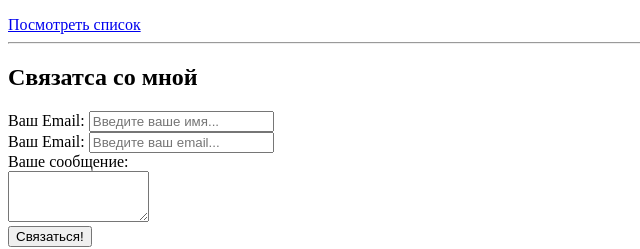
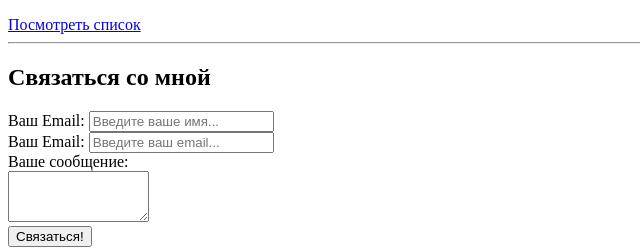
Before and after one commit to andruyka/cv, a plain HTML site: page index.html in a window 1280 px wide. Shown: the part 608-857 px from the top of the page, 0-640 px from the left. Drawn offline with Linux system fonts and the light colour scheme.

Commit message:
Update index.html

```diff
--- a/index.html
+++ b/index.html
@@ -59,7 +59,7 @@
    <a href="youtube.html">Посмотреть список</a>
 
    <hr>
-   <h2>Связатса со мной</h2>
+   <h2>Связаться со мной</h2>
    <form action="/">
         <label for="name">Ваш Email:</label>
         <input type="text" id="name"
```
